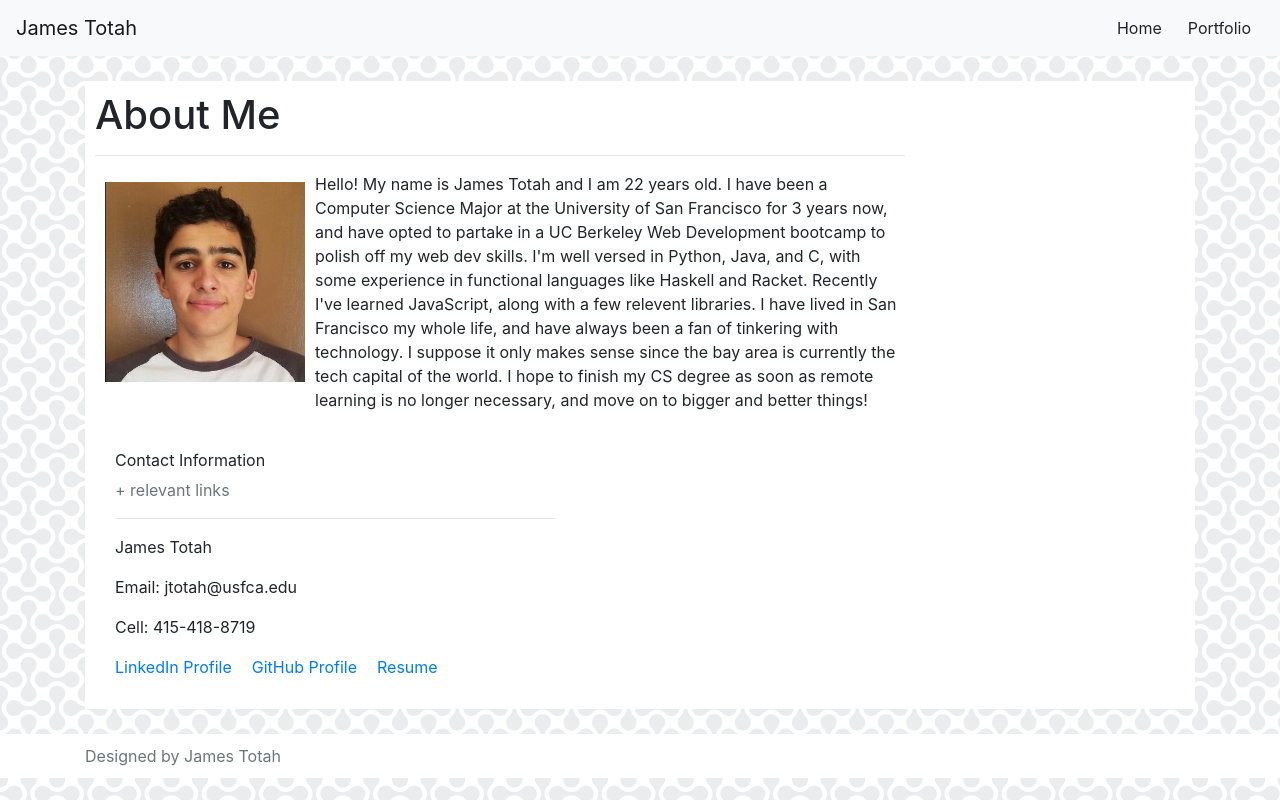
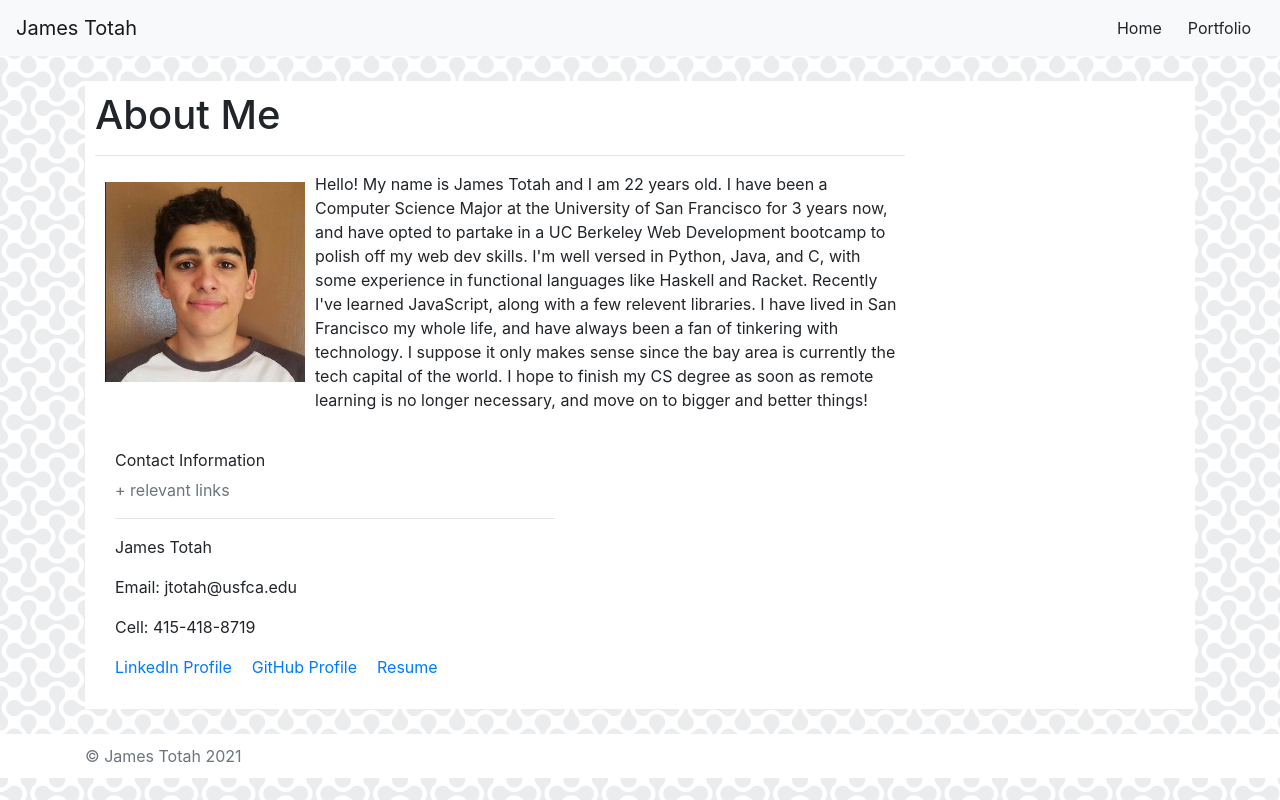
Before and after one commit to jtwob/Portfolio_v2.0, a React (Create React App) app: page / in a window 1280 px wide. Built offline with nearby package versions, Linux system fonts and the light colour scheme.

Commit message:
UPDATE: everything finally works

```diff
--- a/src/Components/Footer/Footer.js
+++ b/src/Components/Footer/Footer.js
@@ -3,7 +3,7 @@ import React from "react";
 const Footer = () => {
   return (
     <footer
-      className="footer"
+      className="navbar-fixed-bottom"
       style={{
         marginTop: 25 + "px",
         backgroundColor: "white",
@@ -11,7 +11,7 @@ const Footer = () => {
       }}
     >
       <div className="container">
-        <span className="text-muted">Designed by James Totah</span>
+        <span className="text-muted">&copy; James Totah 2021</span>
       </div>
     </footer>
   );
```
Also changed, not shown: src/App.js (+0 -27 lines).
